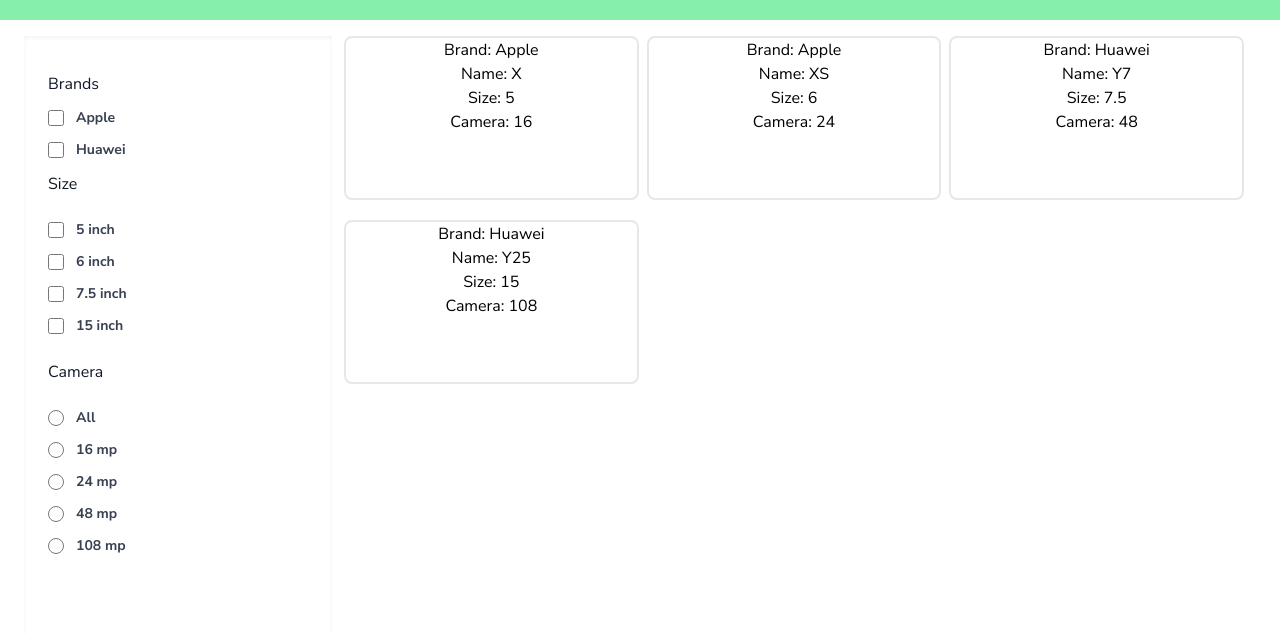
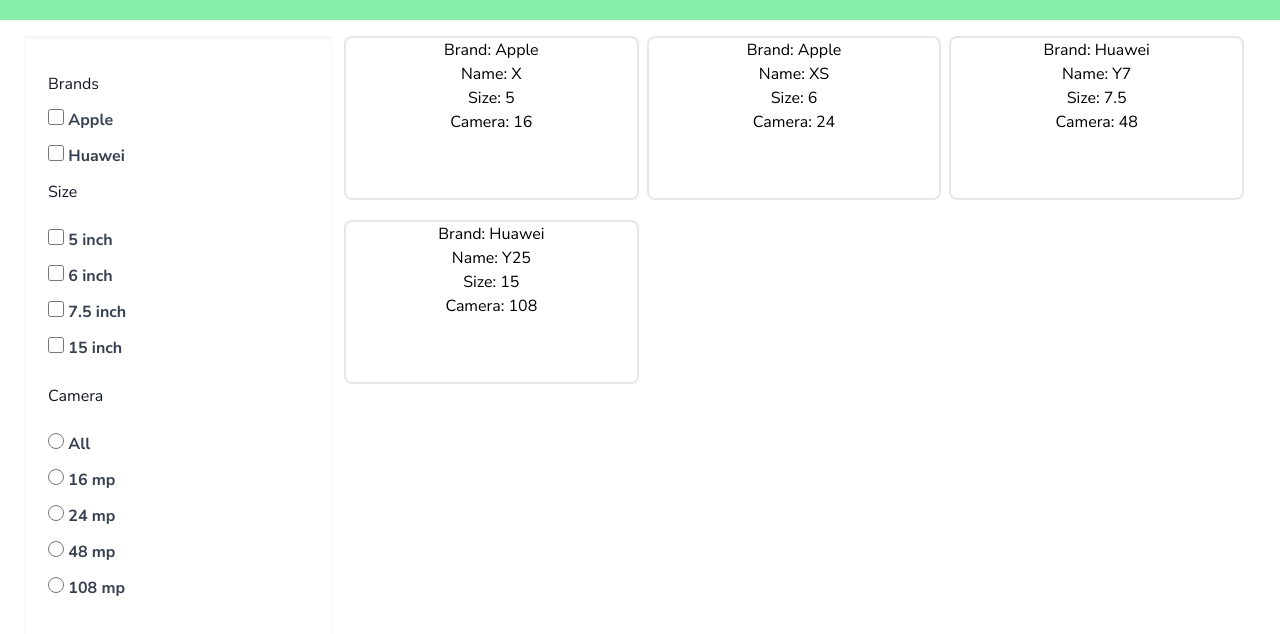
Before and after one commit to VHromyk/filter, a plain HTML site: page index.html in a window 1280 px wide. Shown: the part 64-698 px from the top of the page. Drawn offline with nearby package versions, Linux system fonts and the light colour scheme.

Commit message:
wrapper input into the label

```diff
--- a/index.html
+++ b/index.html
@@ -55,30 +55,22 @@
                 <legend class="text-base font-medium text-gray-900 my-3">Brands</legend>
                 <div id="brand">
                     <div class="flex items-start mb-3">
-                        <div class="flex items-center h-5">
+                            <label class="font-bold text-gray-700 cursor-pointer">
                                 <input
                                         type="checkbox"
                                         class="focus:ring-indigo-500 h-4 w-4 text-indigo-600 border-gray-300 rounded"
                                         value="Apple"
                                 />
-                        </div>
-                        <div class="ml-3 text-sm">
-                            <label class="font-bold text-gray-700">Apple</label>
-
-                        </div>
+                                Apple</label>
                     </div>
                     <div class="flex items-start mb-3">
-                        <div class="flex items-center h-5">
+                        <label class="font-bold text-gray-700 cursor-pointer">
                             <input
                                     type="checkbox"
                                     class="focus:ring-indigo-500 h-4 w-4 text-indigo-600 border-gray-300 rounded"
                                     value="Huawei"
                             />
-                        </div>
-                        <div class="ml-3 text-sm">
-                            <label class="font-bold text-gray-700">Huawei</label>
-
-                        </div>
+                            Huawei</label>
                     </div>
                 </div>
             </div>
@@ -87,56 +79,44 @@
                 <div id="size" class="pt-3  rounded-lg px-500 flex flex-col">
                     <!--      Here I should have some buttons-->
                     <div class="flex items-start mb-3">
-                        <div class="flex items-center h-5">
+                            <label class="font-bold text-gray-700 cursor-pointer">
                                 <input
                                         type="checkbox"
                                         class="focus:ring-indigo-500 h-4 w-4 text-indigo-600 border-gray-300 rounded"
                                         value="5"
                                 />
-                        </div>
-                        <div class="ml-3 text-sm">
-                            <label class="font-bold text-gray-700">5 inch</label>
-
-                        </div>
+                                5 inch
+                            </label>
                     </div>
                     <div class="flex items-start mb-3">
-                        <div class="flex items-center h-5">
+                        <label class="font-bold text-gray-700 cursor-pointer">
                             <input
                                     type="checkbox"
                                     class="focus:ring-indigo-500 h-4 w-4 text-indigo-600 border-gray-300 rounded"
                                     value="6"
                             />
-                        </div>
-                        <div class="ml-3 text-sm">
-                            <label class="font-bold text-gray-700">6 inch</label>
-
-                        </div>
+                            6 inch
+                        </label>
                     </div>
                     <div class="flex items-start mb-3">
-                        <div class="flex items-center h-5">
+                        <label class="font-bold text-gray-700 cursor-pointer">
                             <input
                                     type="checkbox"
                                     class="focus:ring-indigo-500 h-4 w-4 text-indigo-600 border-gray-300 rounded"
                                     value="7.5"
                             />
-                        </div>
-                        <div class="ml-3 text-sm">
-                            <label class="font-bold text-gray-700">7.5 inch</label>
-
-                        </div>
+                            7.5 inch
+                        </label>
                     </div>
                     <div class="flex items-start mb-3">
-                        <div class="flex items-center h-5">
+                        <label class="font-bold text-gray-700 cursor-pointer">
                             <input
                                     type="checkbox"
                                     class="focus:ring-indigo-500 h-4 w-4 text-indigo-600 border-gray-300 rounded"
                                     value="15"
                             />
-                        </div>
-                        <div class="ml-3 text-sm">
-                            <label class="font-bold text-gray-700">15 inch</label>
-
-                        </div>
+                            15 inch
+                        </label>
                     </div>
                 </div>
             </div>
@@ -145,72 +125,54 @@
                 <div id="camera" class="pt-3  rounded-lg px-500 flex flex-col">
                     <!--      Here I should have some buttons-->
                     <div class="flex items-start mb-3">
-                        <div class="flex items-center h-5">
+                            <label class="font-bold text-gray-700 cursor-pointer">
                                 <input
                                         type="radio"
                                         name='r1'
                                         class="focus:ring-indigo-500 h-4 w-4 text-indigo-600 border-gray-300 rounded"
                                         value="all"
                                 />
-                        </div>
-                        <div class="ml-3 text-sm">
-                            <label class="font-bold text-gray-700">All</label>
-
-                        </div>
+                                All</label>
                     </div>
                     <div class="flex items-start mb-3">
-                        <div class="flex items-center h-5">
+                        <label class="font-bold text-gray-700 cursor-pointer">
                             <input
                                     type="radio"
                                     name='r1'
                                     class="focus:ring-indigo-500 h-4 w-4 text-indigo-600 border-gray-300 rounded"
                                     value="16"
                             />
-                        </div>
-                        <div class="ml-3 text-sm">
-                            <label class="font-bold text-gray-700">16 mp</label>
-
-                        </div>
+                            16 mp</label>
                     </div>
                     <div class="flex items-start mb-3">
-                        <div class="flex items-center h-5">
+                        <label class="font-bold text-gray-700 cursor-pointer">
                             <input
                                     type="radio"
                                     name='r1'
                                     class="focus:ring-indigo-500 h-4 w-4 text-indigo-600 border-gray-300 rounded"
                                     value="24"
                             />
-                        </div>
-                        <div class="ml-3 text-sm">
-                            <label class="font-bold text-gray-700">24 mp</label>
-
-                        </div>
+                            24 mp</label>
                     </div>
                     <div class="flex items-start mb-3">
-                        <div class="flex items-center h-5">
+                        <label class="font-bold text-gray-700 cursor-pointer">
                             <input
                                     type="radio"
                                     name='r1'
                                     class="focus:ring-indigo-500 h-4 w-4 text-indigo-600 border-gray-300 rounded"
                                     value="48"
                             />
-                        </div>
-                        <div class="ml-3 text-sm">
-                            <label class="font-bold text-gray-700">48 mp</label>
-                        </div>
+                            48 mp</label>
                     </div>
                     <div class="flex items-start mb-3">
-                        <div class="flex items-center h-5">
+                        <label class="font-bold text-gray-700 cursor-pointer">
                             <input
                                     type="radio"
                                     name='r1'
                                     class="focus:ring-indigo-500 h-4 w-4 text-indigo-600 border-gray-300 rounded"
                                     value="108"
                             />
-                        </div>
-                        <div class="ml-3 text-sm">
-                            <label class="font-bold text-gray-700">108 mp</label>
-                        </div>
+                            108 mp</label>
                     </div>
                 </div>
             </div>
```
Lines whose indentation alone changed are shown as unchanged.
